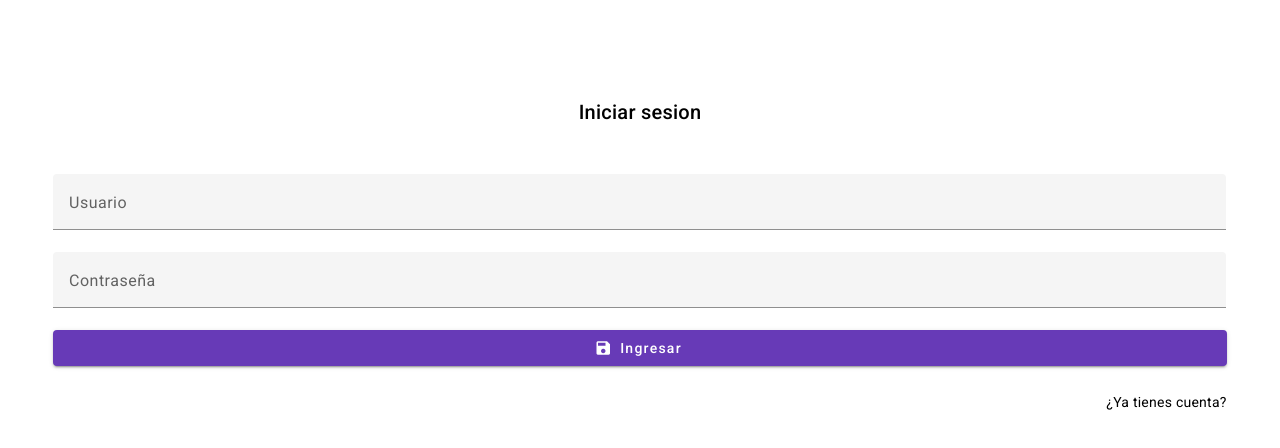
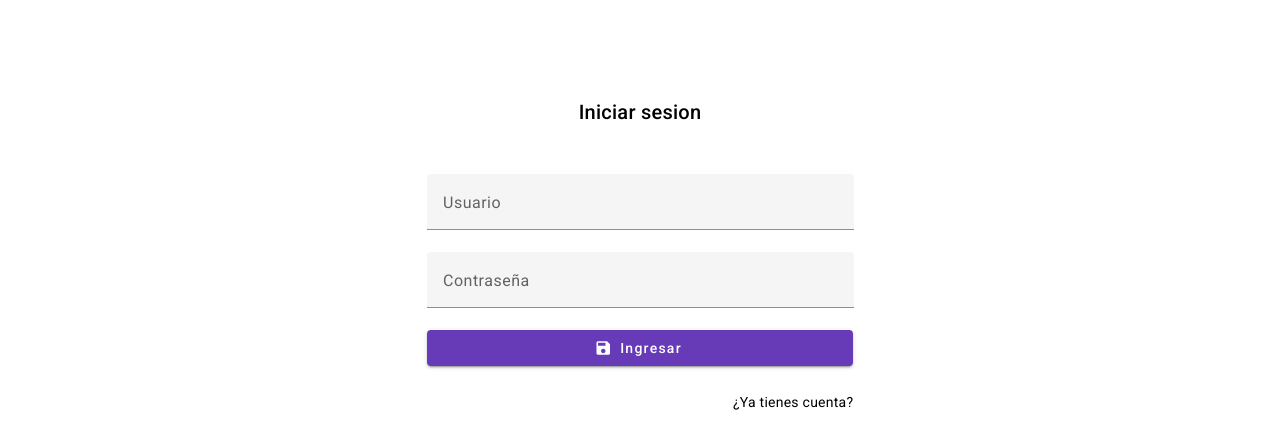
Before and after one commit to sebasao89/heroesApp, an Angular app: page /auth/login in a window 1280 px wide. Shown: the top 448 px of the page. Built offline with nearby package versions, Linux system fonts and the light colour scheme.

Commit message:
ajuste de ancho login

```diff
--- a/src/app/auth/pages/login-page/login-page.component.html
+++ b/src/app/auth/pages/login-page/login-page.component.html
@@ -1,5 +1,5 @@
 <div class="container mx-auto mt-5 text-center ">
-    <div class="grid grid-rows-4 mx-auto mt-24 w-11/12 md:max-w-1/2" >
+    <div class="grid grid-rows-4 mx-auto mt-24 w-5/6 md:w-1/2 xl:w-4/12">
 
         <h2>Iniciar sesion</h2>
 
```
